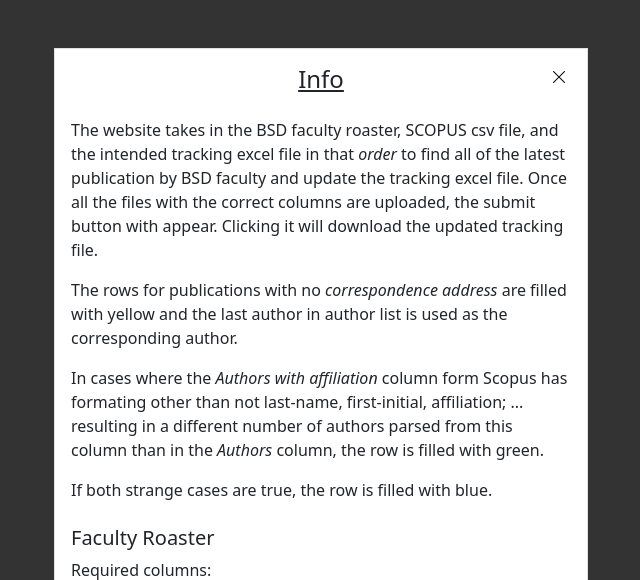
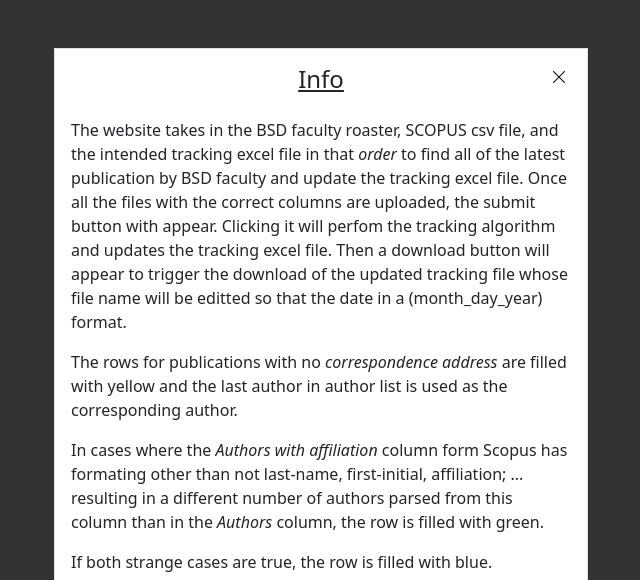
Before and after one commit to natibek/PublicationTracking, a Flask app: template FlaskApp/templates/info.html in a window 1280 px wide. Shown: the top 580 px of the page, without its empty margins (319-959 px from the left). Run offline with Flask 3, Linux system fonts and the light colour scheme; the template is opened without the code that fills it, so the values that code supplies are empty.

Commit message:
final improvmenets

```diff
--- a/FlaskApp/templates/info.html
+++ b/FlaskApp/templates/info.html
@@ -16,7 +16,8 @@
                 The website takes in the BSD faculty roaster, SCOPUS csv file, and the intended tracking excel
                 file in that <em>order</em> to find all of the latest publication by BSD faculty and update the tracking excel file.
                 Once all the files with the correct columns are uploaded, the submit button with appear. Clicking it will
-                download the updated tracking file.
+                perfom the tracking algorithm and updates the tracking excel file. Then a download button will appear to trigger the download of
+                the updated tracking file whose file name will be editted so that the date in a (month_day_year) format.
             </p>
             <p>
                 The rows for publications with no <em>correspondence address</em> are filled with yellow and the last author in
```
